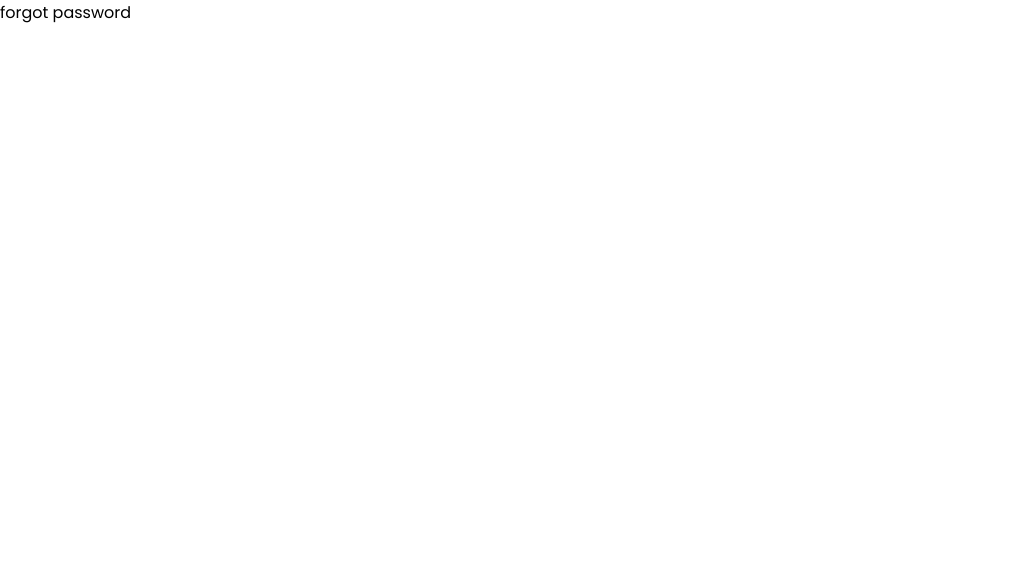
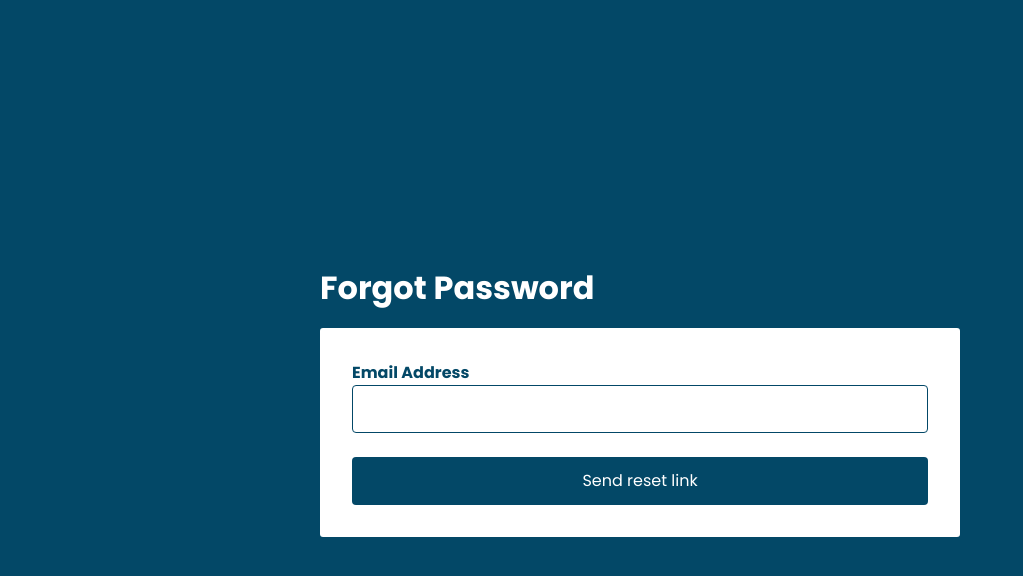
Before and after one commit to Iretoms/chat-me, a React (Create React App) app: page /forgot-password in a window 1280 px wide. Shown: the top 576 px of the page, without its empty margins (0-1023 px from the left). Built offline with nearby package versions, Linux system fonts and the light colour scheme.

Commit message:
forgot password page

```diff
--- a/src/pages/forgot-password/ForgotPassword.jsx
+++ b/src/pages/forgot-password/ForgotPassword.jsx
@@ -1,7 +1,48 @@
-
+import { useState } from "react";
+import { getAuth, sendPasswordResetEmail } from "firebase/auth";
+import { toast } from "react-toastify";
 
 const ForgotPassword = () => {
-  return <div>forgot password</div>;
+  const [email, setEmail] = useState("");
+
+  const onChange = (e) => {
+    setEmail(e.target.value);
+  };
+
+  const onSubmit = async () => {
+    try {
+      const auth = getAuth();
+      await sendPasswordResetEmail(auth, email);
+      toast.success("Email was sent");
+    } catch (error) {
+      toast.error("Could not send reset email");
+    }
+  };
+
+  return (
+    <div className="main-container">
+      <header className="signIn-heading">
+        <h1 className="page-heading">Forgot Password</h1>
+      </header>
+      <main className="form-container">
+        <form onSubmit={onSubmit}>
+          <div className="form-control email">
+            <label htmlFor="email">Email Address</label>
+            <input
+              type="email"
+              id="email"
+              required
+              value={email}
+              onChange={onChange}
+            />
+          </div>
+          <button type="submit" className="submit-btn">
+            Send reset link
+          </button>
+        </form>
+      </main>
+    </div>
+  );
 };
 
 export default ForgotPassword;
--- a/src/pages/home/Home.jsx
+++ b/src/pages/home/Home.jsx
@@ -1,8 +1,10 @@
 const Home = () => {
     return (
-        <div>
-            Welcome Home
-        </div>
+        <>
+            <header></header>
+            <main></main>
+            <footer></footer>
+        </>
     );
 };
 
```
